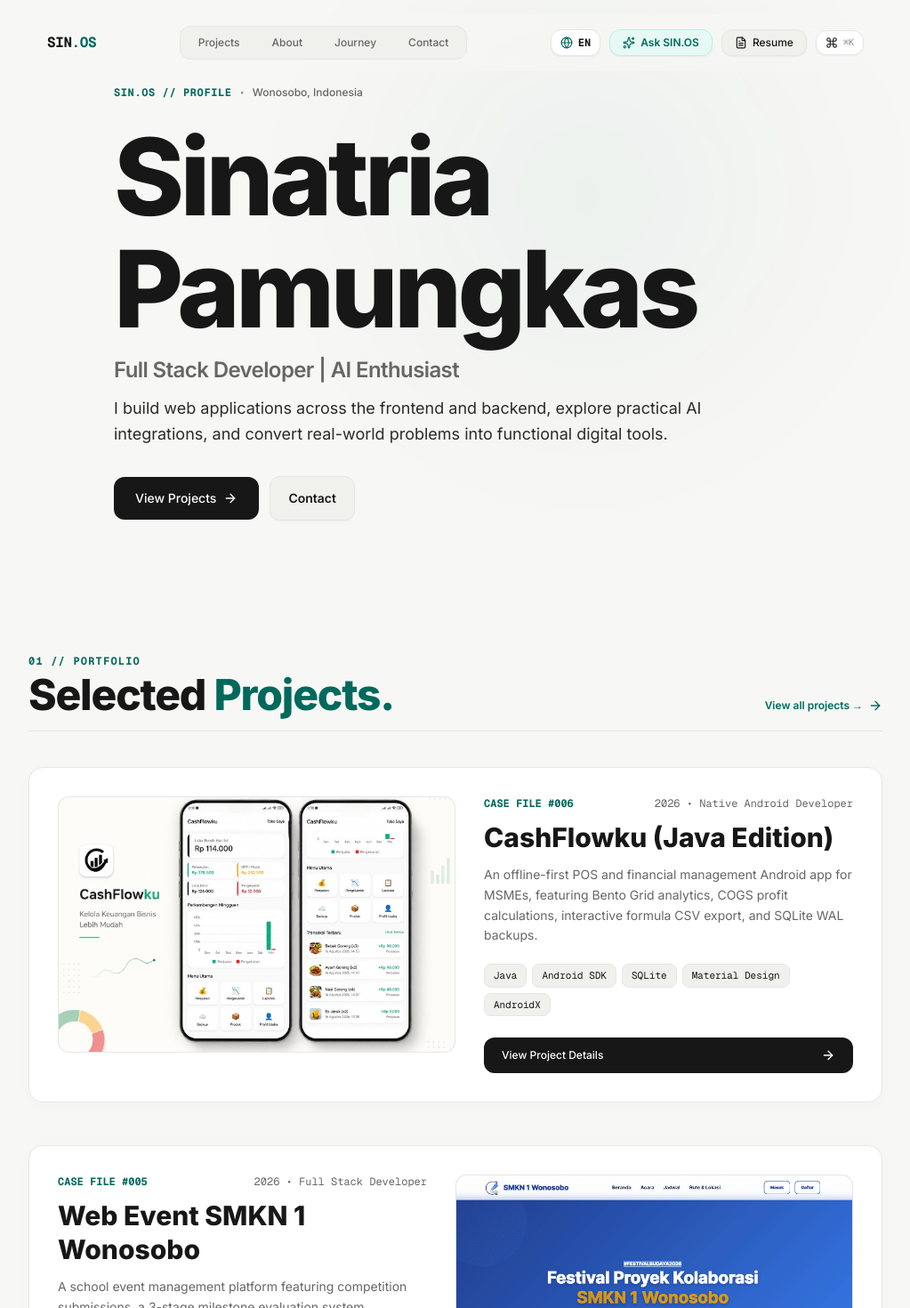
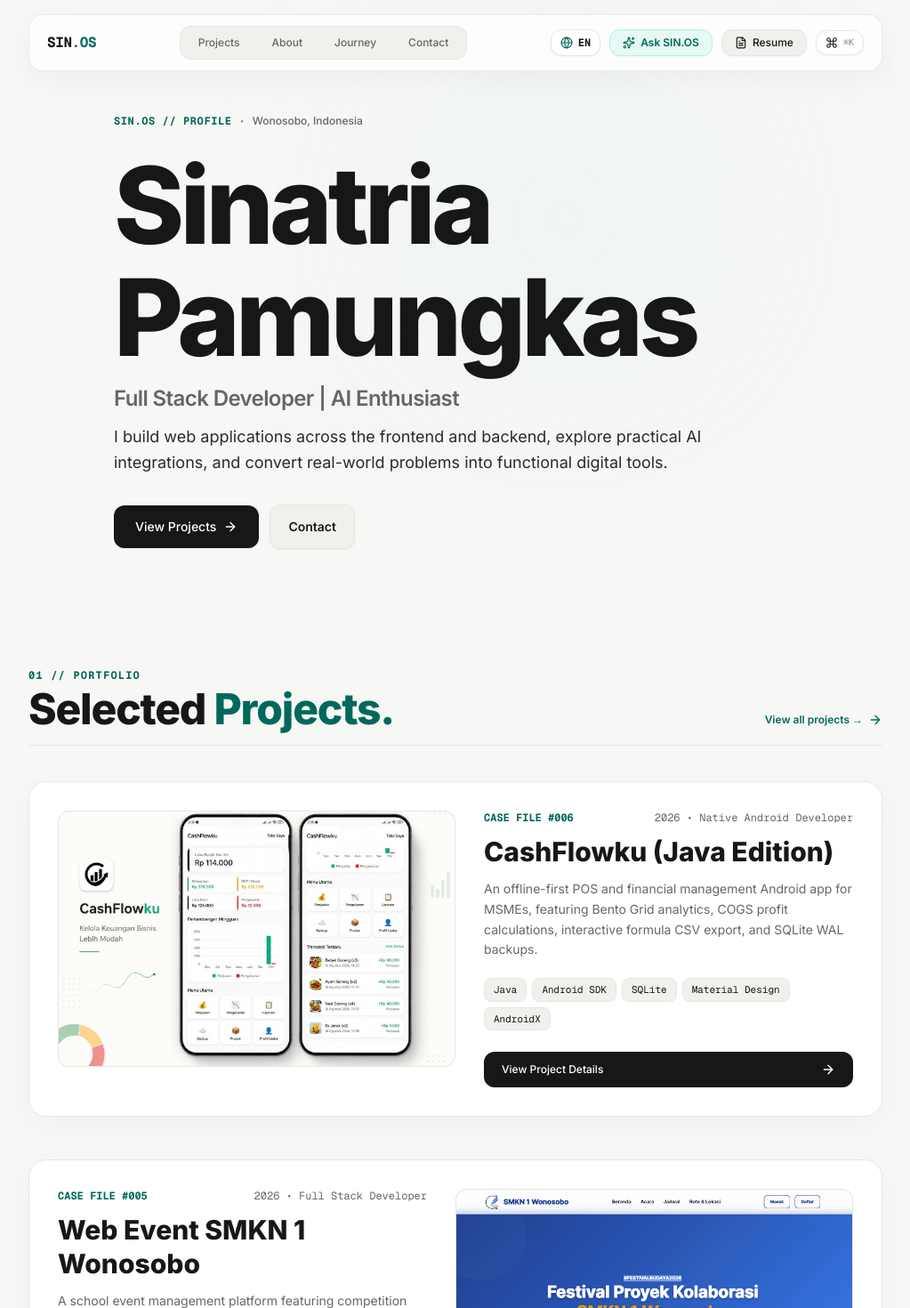
Before and after one commit to sntrpmks/sinos-portofolio, a Next.js app: page / in a window 1280 px wide. Shown: the top 1470 px of the page at 89% size, without its empty margins (128-1151 px from the left). Built offline with nearby package versions, Linux system fonts and the light colour scheme.

Commit message:
Revert "feat: enhance UI animations, optimize performance and fix component states"
This reverts commit c8904411462f26c8056f7df88a836e2250d96f99.

```diff
--- a/src/app/globals.css
+++ b/src/app/globals.css
@@ -10,9 +10,9 @@
     --text-medium: #666666;
     --text-muted: #8a8a8a;
     --border-line: #e6e6e3;
-    --color-accent: #00695c;
-    --color-accent-hover: #004d40;
-    --color-accent-active: #00332c;
+    --color-accent: #a9f1df;
+    --color-accent-hover: #82e8d3;
+    --color-accent-active: #5fe0c4;
     --color-accent-soft: #e6f9f5;
     --color-accent-border: #b2f3e5;
     --color-accent-dark: #00695c;
@@ -39,35 +39,37 @@
     font-family: var(--font-inter), -apple-system, BlinkMacSystemFont, "Segoe UI", Roboto, sans-serif;
     min-height: 100vh;
     overflow-x: hidden;
+    selection-background-color: rgba(169, 241, 223, 0.4);
+    selection-color: #171717;
   }
 }
 
-/* Minimalist Editorial Card */
+/* Minimalist Card Utility */
 .card-minimal {
-  background: var(--bg-card);
-  border: 1px solid var(--border-line);
-  box-shadow: 0 4px 20px rgba(0, 0, 0, 0.02);
-  border-radius: 16px;
+  background: #ffffff;
+  border: 1px solid #e6e6e3;
+  box-shadow: 0 8px 30px rgba(0, 0, 0, 0.03);
+  border-radius: 20px;
   transition: all 0.25s cubic-bezier(0.16, 1, 0.3, 1);
 }
 
 .card-minimal-interactive:hover {
-  border-color: #171717;
-  box-shadow: 0 8px 30px rgba(0, 0, 0, 0.05);
+  border-color: #d1d1ce;
+  box-shadow: 0 12px 35px rgba(0, 0, 0, 0.06);
   transform: translateY(-2px);
 }
 
-/* Editorial Glass Material */
+/* Apple/macOS-Inspired Light Glass Material */
 .glass-nav {
-  background: rgba(247, 247, 245, 0.85);
+  background: rgba(255, 255, 255, 0.78);
   backdrop-filter: blur(20px) saturate(140%);
   -webkit-backdrop-filter: blur(20px) saturate(140%);
   border: 1px solid rgba(23, 23, 23, 0.08);
-  box-shadow: 0 10px 30px rgba(0, 0, 0, 0.03);
+  box-shadow: 0 10px 30px rgba(0, 0, 0, 0.04);
 }
 
 .glass-modal {
-  background: rgba(255, 255, 255, 0.95);
+  background: rgba(255, 255, 255, 0.92);
   backdrop-filter: blur(24px) saturate(150%);
   -webkit-backdrop-filter: blur(24px) saturate(150%);
   border: 1px solid rgba(23, 23, 23, 0.1);
@@ -75,11 +77,19 @@
 }
 
 .glass-mobile-menu {
-  background: rgba(247, 247, 245, 0.96);
+  background: rgba(255, 255, 255, 0.92);
   backdrop-filter: blur(16px);
   -webkit-backdrop-filter: blur(16px);
   border: 1px solid rgba(23, 23, 23, 0.08);
   box-shadow: 0 16px 40px rgba(0, 0, 0, 0.06);
+}
+
+@media (max-width: 767px) {
+  .glass-mobile-menu {
+    background: rgba(255, 255, 255, 0.94);
+    backdrop-filter: blur(12px);
+    -webkit-backdrop-filter: blur(12px);
+  }
 }
 
 /* Typography Utilities */
@@ -87,13 +97,14 @@
   font-family: var(--font-geist-mono), SFMono-Regular, Menlo, Monaco, Consolas, monospace;
 }
 
+/* Large Editorial Display Heading Responsive Clamp */
 .heading-editorial {
   font-size: clamp(3rem, 10vw, 7.5rem);
   line-height: 1.05;
   letter-spacing: -0.04em;
 }
 
-/* Subtle Ambient Background */
+/* Subtle Ambient Background Light */
 .ambient-subtle {
   position: fixed;
   inset: 0;
@@ -107,17 +118,17 @@
   position: absolute;
   top: -10%;
   right: 15%;
-  width: 600px;
-  height: 600px;
-  background: radial-gradient(circle, rgba(0, 105, 92, 0.06) 0%, rgba(247, 247, 245, 0) 70%);
+  width: 650px;
+  height: 650px;
+  background: radial-gradient(circle, rgba(169, 241, 223, 0.12) 0%, rgba(247, 247, 245, 0) 70%);
   border-radius: 50%;
   filter: blur(90px);
 }
 
-/* Scrollbar */
+/* Scrollbar Customization */
 ::-webkit-scrollbar {
-  width: 6px;
-  height: 6px;
+  width: 8px;
+  height: 8px;
 }
 
 ::-webkit-scrollbar-track {
@@ -126,14 +137,14 @@
 
 ::-webkit-scrollbar-thumb {
   background: #d1d1ce;
-  border-radius: 3px;
+  border-radius: 4px;
 }
 
 ::-webkit-scrollbar-thumb:hover {
   background: #a3a3a0;
 }
 
-/* Marquee Ticker */
+/* Marquee Ticker Animation */
 @keyframes marquee {
   0% {
     transform: translateX(0%);
@@ -144,11 +155,18 @@
 }
 
 .animate-marquee {
-  animation: marquee 35s linear infinite;
+  animation: marquee 30s linear infinite;
 }
 
 @media (prefers-reduced-motion: reduce) {
-  .animate-marquee, *, ::before, ::after {
+  .animate-marquee {
+    animation: none !important;
+  }
+}
+
+/* Reduced Motion Compliance */
+@media (prefers-reduced-motion: reduce) {
+  *, ::before, ::after {
     animation-duration: 0.01ms !important;
     animation-iteration-count: 1 !important;
     transition-duration: 0.01ms !important;
--- a/src/components/context/ViewModeContext.tsx
+++ b/src/components/context/ViewModeContext.tsx
@@ -38,6 +38,7 @@ export function ViewModeProvider({ children }: { children: React.ReactNode }) {
 
   // Initialize locale from localStorage or document cookie
   useEffect(() => {
+    try {
       const savedLocale = localStorage.getItem("sinos_locale") as Locale | null;
       if (savedLocale === "en" || savedLocale === "id") {
         setLocaleState(savedLocale);
@@ -46,6 +47,9 @@ export function ViewModeProvider({ children }: { children: React.ReactNode }) {
         if (browserLang.startsWith("id")) {
           setLocaleState("id");
         }
+      }
+    } catch {
+      // Fallback to default 'en'
     }
   }, []);
 
--- a/src/components/hero/HeroSection.tsx
+++ b/src/components/hero/HeroSection.tsx
@@ -3,20 +3,20 @@
 import React from "react";
 import Link from "next/link";
 import { motion } from "framer-motion";
-import { ArrowRight } from "lucide-react";
+import { ArrowRight, Sparkles } from "lucide-react";
 import { useViewMode } from "@/components/context/ViewModeContext";
 
 export function HeroSection() {
-  const { t } = useViewMode();
+  const { setAiModalOpen, t } = useViewMode();
 
   return (
-    <section className="relative pt-24 pb-20 px-4 sm:px-8 max-w-5xl mx-auto">
+    <section className="relative pt-32 pb-16 px-4 sm:px-8 max-w-5xl mx-auto">
       <div className="flex flex-col gap-6 max-w-3xl">
         {/* Identity Subhead */}
         <motion.div
           initial={{ opacity: 0, y: 8 }}
           animate={{ opacity: 1, y: 0 }}
-          transition={{ duration: 0.22, ease: "easeOut" }}
+          transition={{ duration: 0.3 }}
           className="flex items-center gap-2"
         >
           <span className="text-xs font-mono-code font-bold uppercase tracking-wider text-[#00695C]">
@@ -27,45 +27,40 @@ export function HeroSection() {
         </motion.div>
 
         {/* Large Editorial Title & Professional Headline */}
-        <motion.div
-          initial={{ opacity: 0, y: 16 }}
-          animate={{ opacity: 1, y: 0 }}
-          transition={{ duration: 0.22, delay: 0.08, ease: "easeOut" }}
-          className="flex flex-col gap-3"
-        >
+        <div className="flex flex-col gap-3">
           <motion.h1
-            initial={{ opacity: 0, y: 16 }}
+            initial={{ opacity: 0, y: 8 }}
             animate={{ opacity: 1, y: 0 }}
-            transition={{ duration: 0.22, delay: 0.0, ease: "easeOut" }}
+            transition={{ duration: 0.35, delay: 0.08 }}
             className="heading-editorial font-extrabold text-[#171717] tracking-tight leading-[1.05]"
           >
             {t.hero.headlineTitle}
           </motion.h1>
 
           <motion.p
-            initial={{ opacity: 0, y: 16 }}
+            initial={{ opacity: 0, y: 8 }}
             animate={{ opacity: 1, y: 0 }}
-            transition={{ duration: 0.22, delay: 0.08, ease: "easeOut" }}
+            transition={{ duration: 0.35, delay: 0.16 }}
             className="text-xl sm:text-2xl font-semibold text-[#666666] tracking-tight"
           >
             {t.hero.headlineSub}
           </motion.p>
 
           <motion.p
-            initial={{ opacity: 0, y: 16 }}
+            initial={{ opacity: 0, y: 8 }}
             animate={{ opacity: 1, y: 0 }}
-            transition={{ duration: 0.22, delay: 0.16, ease: "easeOut" }}
+            transition={{ duration: 0.35, delay: 0.22 }}
             className="text-base sm:text-lg text-[#2A2A2A] leading-relaxed max-w-2xl font-normal"
           >
             {t.hero.intro}
           </motion.p>
-        </motion.div>
+        </div>
 
         {/* Clean Dual CTAs: View my work & Contact */}
         <motion.div
-          initial={{ opacity: 0, y: 12 }}
+          initial={{ opacity: 0, y: 6 }}
           animate={{ opacity: 1, y: 0 }}
-          transition={{ duration: 0.22, delay: 0.22, ease: "easeOut" }}
+          transition={{ duration: 0.35, delay: 0.28 }}
           className="flex flex-wrap items-center gap-3 pt-2"
         >
           <Link
--- a/src/components/navigation/Navbar.tsx
+++ b/src/components/navigation/Navbar.tsx
@@ -33,7 +33,7 @@ export function Navbar() {
     return () => window.removeEventListener("scroll", handleScroll);
   }, []);
 
-  // Close menu on Escape key
+  // When lightbox opens, automatically close mobile menu
   useEffect(() => {
     if (lightboxOpen) {
       setMobileMenuOpen(false);
@@ -96,10 +96,8 @@ export function Navbar() {
       }`}
     >
       <nav
-        className={`pointer-events-auto rounded-2xl px-4 sm:px-5 py-3 flex items-center justify-between transition-all duration-300 ${
-          scrolled
-            ? "bg-[#F7F7F5]/90 backdrop-blur-md border border-[#171717]/10 shadow-md py-2.5"
-            : "bg-[#F7F7F5]/70 backdrop-blur-sm border border-transparent shadow-none"
+        className={`pointer-events-auto glass-nav rounded-2xl px-4 sm:px-5 py-3 flex items-center justify-between transition-all duration-300 ${
+          scrolled ? "shadow-md bg-white/85" : "shadow-xs bg-white/70"
         }`}
       >
         {/* Brand Identity */}
@@ -120,7 +118,7 @@ export function Navbar() {
                 tabIndex={lightboxOpen ? -1 : 0}
                 className={`px-4 py-1.5 rounded-lg text-xs font-medium transition-all ${
                   isActive
-                    ? "bg-[#171717] text-white font-bold shadow-xs"
+                    ? "bg-white text-[#171717] font-semibold shadow-xs"
                     : "text-[#666666] hover:text-[#171717] hover:bg-white/50"
                 }`}
               >
@@ -137,7 +135,7 @@ export function Navbar() {
           <button
             onClick={() => setAiModalOpen(true)}
             tabIndex={lightboxOpen ? -1 : 0}
-            className="flex items-center gap-1.5 px-3.5 py-1.5 rounded-xl bg-[#E6F9F5] text-[#00695C] border border-[#B2F3E5] text-xs font-semibold hover:bg-[#00695C] hover:text-white hover:border-[#00695C] transition-all shadow-xs"
+            className="flex items-center gap-1.5 px-3.5 py-1.5 rounded-xl bg-[#E6F9F5] text-[#00695C] border border-[#B2F3E5] text-xs font-semibold hover:bg-[#A9F1DF] hover:text-[#171717] hover:border-[#A9F1DF] transition-all shadow-xs"
           >
             <Sparkles className="w-3.5 h-3.5" />
             <span>{t.nav.askAi}</span>
@@ -194,10 +192,11 @@ export function Navbar() {
         </div>
       </nav>
 
-      {/* Mobile Menu Sheet */}
+      {/* Lightweight Glass Mobile Menu Sheet */}
       <AnimatePresence>
         {mobileMenuOpen && !lightboxOpen && (
           <>
+            {/* Soft Semi-Transparent Dim Overlay (Single-layer without nested blur) */}
             <motion.div
               initial={{ opacity: 0 }}
               animate={{ opacity: 1 }}
@@ -207,6 +206,7 @@ export function Navbar() {
               className="fixed inset-0 bg-black/30 z-30 pointer-events-auto"
             />
 
+            {/* Floating Glass Mobile Sheet */}
             <motion.div
               id="mobile-nav-menu"
               initial={{ opacity: 0, y: -10 }}
@@ -219,6 +219,7 @@ export function Navbar() {
               style={{ willChange: "transform, opacity" }}
               className="pointer-events-auto relative mt-2.5 w-full glass-mobile-menu rounded-3xl p-5 flex flex-col gap-4 z-40"
             >
+              {/* Primary Nav Links */}
               <div className="flex flex-col gap-1">
                 {navLinks.map((link) => {
                   const isActive = pathname === link.href || (link.href !== "/" && pathname.startsWith(link.href));
@@ -239,6 +240,7 @@ export function Navbar() {
                 })}
               </div>
 
+              {/* Utility Quick Actions Section */}
               <div className="pt-3 border-t border-[#E6E6E3] flex flex-col gap-2.5">
                 <button
                   onClick={() => {
@@ -262,7 +264,7 @@ export function Navbar() {
                       setAiModalOpen(true);
                       setMobileMenuOpen(false);
                     }}
-                    className="w-full flex items-center justify-center gap-2 px-3 py-3 rounded-2xl bg-[#E6F9F5] text-[#00695C] border border-[#B2F3E5] text-xs font-bold hover:bg-[#00695C] hover:text-white transition-all"
+                    className="w-full flex items-center justify-center gap-2 px-3 py-3 rounded-2xl bg-[#E6F9F5] text-[#00695C] border border-[#B2F3E5] text-xs font-bold hover:bg-[#A9F1DF] hover:text-[#171717] transition-all"
                   >
                     <Sparkles className="w-4 h-4 shrink-0" />
                     <span>{t.nav.askAi}</span>
@@ -270,6 +272,7 @@ export function Navbar() {
                 </div>
               </div>
 
+              {/* Bottom Social & Language Bar */}
               <div className="pt-3 border-t border-[#E6E6E3] flex items-center justify-between text-xs text-[#666666] font-medium">
                 <div className="flex items-center gap-3">
                   <a
--- a/src/components/ui/SectionReveal.tsx
+++ b/src/components/ui/SectionReveal.tsx
@@ -1,15 +1,7 @@
 "use client";
 
-import { motion, useReducedMotion, type TargetAndTransition, type Transition } from "framer-motion";
-
-export type RevealVariant =
-  | "reveal-up"
-  | "editorial-text-reveal"
-  | "image-reveal"
-  | "stagger"
-  | "slide-horizontal"
-  | "subtle-scale"
-  | "mask-reveal";
+import React from "react";
+import { motion, useReducedMotion } from "framer-motion";
 
 interface SectionRevealProps {
   children: React.ReactNode;
@@ -18,116 +10,34 @@ interface SectionRevealProps {
   duration?: number;
   yOffset?: number;
   asSection?: boolean;
-  variant?: RevealVariant;
 }
 
 export function SectionReveal({
   children,
   className = "",
   delay = 0,
-  duration = 0.5,
-  yOffset = 20,
+  duration = 0.4,
+  yOffset = 16,
   asSection = false,
-  variant = "reveal-up",
 }: SectionRevealProps) {
   const shouldReduceMotion = useReducedMotion();
+
   const MotionComponent = asSection ? motion.section : motion.div;
 
   if (shouldReduceMotion) {
     return <div className={className}>{children}</div>;
   }
 
-  // Variant configurations matching editorial motion specifications
-  const getVariantAnimation = (): { initial: TargetAndTransition; whileInView: TargetAndTransition; transition: Transition } => {
-    switch (variant) {
-      case "editorial-text-reveal":
-        return {
-          initial: { opacity: 0, y: 30, clipPath: "inset(0 0 100% 0)" },
-          whileInView: { opacity: 1, y: 0, clipPath: "inset(0 0 0% 0)" },
-          transition: {
-            duration: duration || 0.7,
-            delay,
-            ease: [0.16, 1, 0.3, 1],
-          },
-        };
-
-      case "image-reveal":
-        return {
-          initial: { opacity: 0, scale: 1.04, y: 15 },
-          whileInView: { opacity: 1, scale: 1, y: 0 },
-          transition: {
-            duration: duration || 0.8,
-            delay,
-            ease: [0.16, 1, 0.3, 1],
-          },
-        };
-
-      case "slide-horizontal":
-        return {
-          initial: { opacity: 0, x: -24 },
-          whileInView: { opacity: 1, x: 0 },
-          transition: {
-            duration: duration || 0.6,
-            delay,
-            ease: [0.16, 1, 0.3, 1],
-          },
-        };
-
-      case "subtle-scale":
-        return {
-          initial: { opacity: 0, scale: 0.97 },
-          whileInView: { opacity: 1, scale: 1 },
-          transition: {
-            duration: duration || 0.5,
-            delay,
-            ease: [0.16, 1, 0.3, 1],
-          },
-        };
-
-      case "mask-reveal":
-        return {
-          initial: { opacity: 0, clipPath: "polygon(0 0, 0 0, 0 100%, 0 100%)" },
-          whileInView: { opacity: 1, clipPath: "polygon(0 0, 100% 0, 100% 100%, 0 100%)" },
-          transition: {
-            duration: duration || 0.8,
-            delay,
-            ease: [0.16, 1, 0.3, 1],
-          },
-        };
-
-      case "stagger":
-        return {
-          initial: { opacity: 0, y: yOffset },
-          whileInView: { opacity: 1, y: 0 },
-          transition: {
-            duration: duration || 0.5,
-            delay,
-            ease: [0.16, 1, 0.3, 1],
-          },
-        };
-
-      case "reveal-up":
-      default:
-        return {
-          initial: { opacity: 0, y: yOffset },
-          whileInView: { opacity: 1, y: 0 },
-          transition: {
-            duration: duration || 0.5,
-            delay,
-            ease: [0.16, 1, 0.3, 1],
-          },
-        };
-    }
-  };
-
-  const anim = getVariantAnimation();
-
   return (
     <MotionComponent
-      initial={anim.initial}
-      whileInView={anim.whileInView}
+      initial={{ opacity: 0, y: yOffset }}
+      whileInView={{ opacity: 1, y: 0 }}
       viewport={{ once: true, margin: "-40px" }}
-      transition={anim.transition}
+      transition={{
+        duration,
+        delay,
+        ease: [0.16, 1, 0.3, 1],
+      }}
       className={className}
     >
       {children}
```
Also changed, not shown: src/components/ai/AiRecruiterModal.tsx (+9 -8 lines), src/components/certifications/CertificateViewer.tsx (+3 -7 lines), src/components/projects/ProjectGallery.tsx (+2 -5 lines), src/components/system/CommandPalette.tsx (+2 -5 lines). Lines whose indentation alone changed are shown as unchanged.
